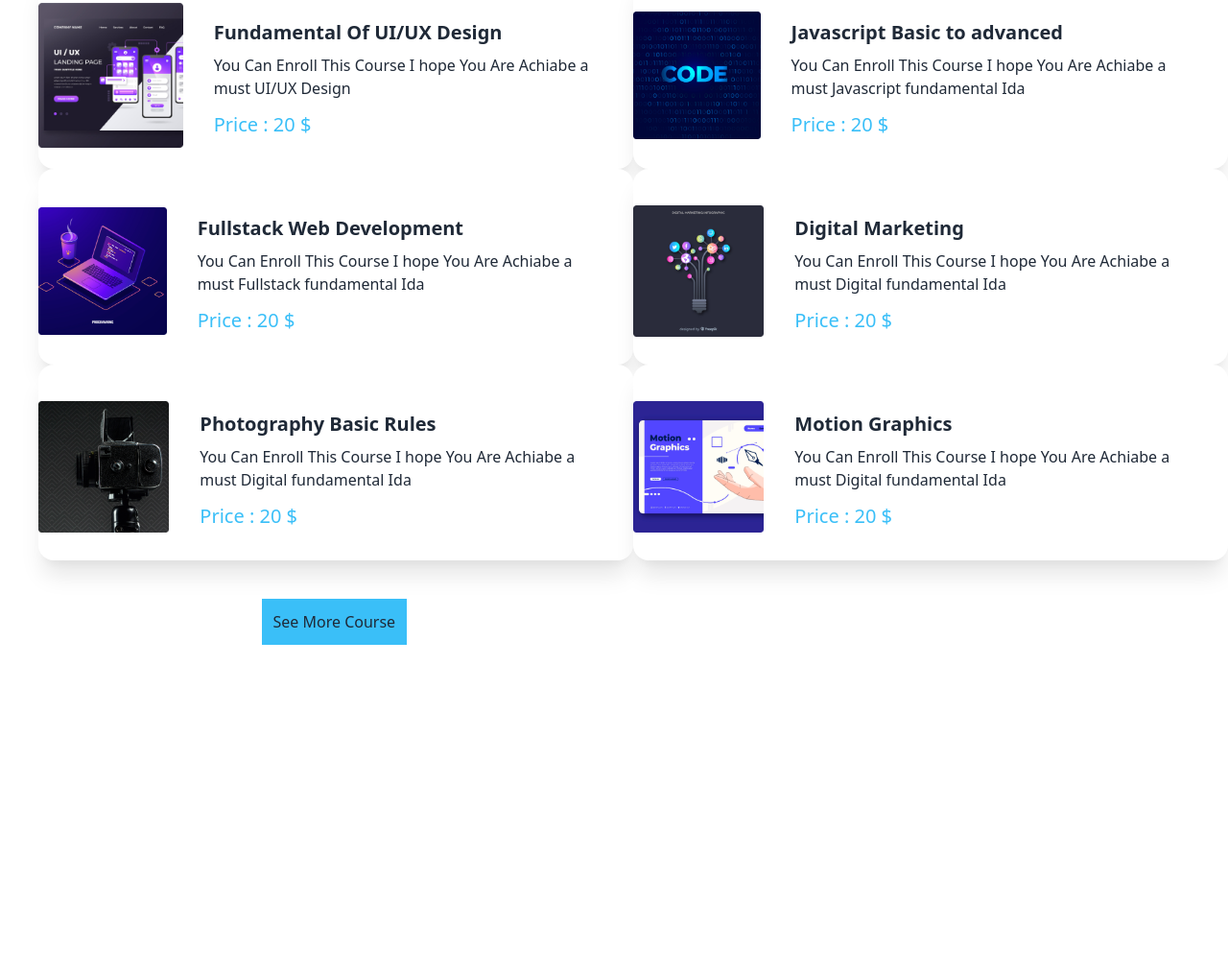
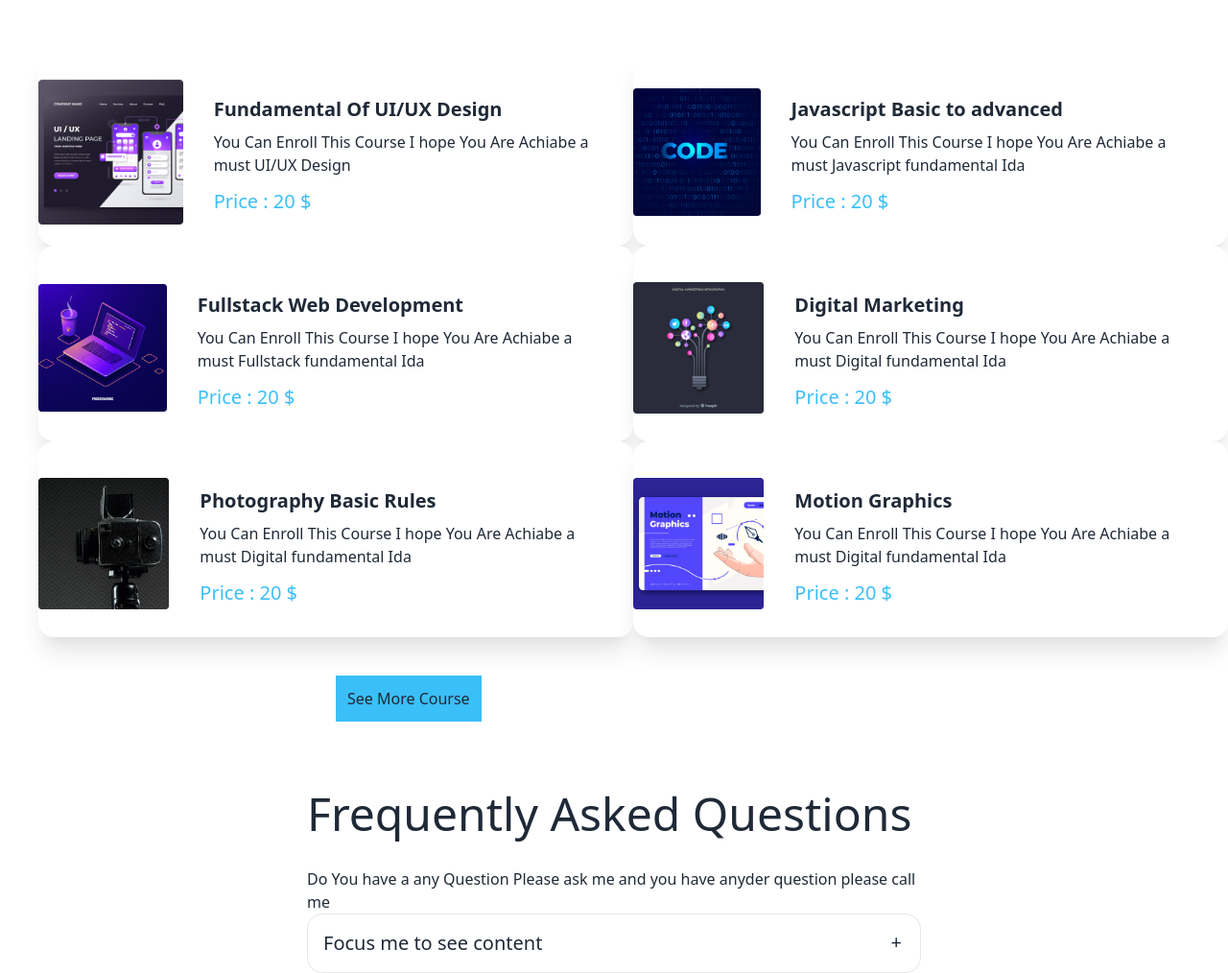
Before and after one commit to MasudSarder/three-assignment, a plain HTML site: page index.html in a window 1280 px wide. Shown: the part 1153-2167 px from the top of the page at 96% size. Before the commit the page ends 1825 px from the top, so only its background shows below. Drawn offline with nearby package versions, Linux system fonts and the light colour scheme.

Commit message:
last added

```diff
--- a/index.html
+++ b/index.html
@@ -81,7 +81,7 @@
     <!------------------ main section start  ---------------------->
     <main class=" pt-20">
         <section class="container pl-10">
-            <div class="w-2/4 mx-auto">
+            <div class="w-2/4 mx-auto pt-13 pb-20">
                 <h1 class="text-4xl text-center">Discover Our Popular <br> Course</h1>
                 <p class="text-1xl text-center">it is a long established fact that a readable will be distracted by the
                     readable content of a page when looking at last course</p>
@@ -127,7 +127,7 @@
                         <p class="pt-1 text-info text-bold text-xl">Price : 20 $</p>
                     </div>
                 </div>
-                <div class="card md:card-side lg:card-side bg-base-100 shadow-xl pt-2">
+                <div class="card md:card-side lg:card-side bg-base-100 shadow-xl pt-2 ">
                     <figure><img src="./images/course/course-6.png" alt="Movie" /></figure>
                     <div class="card-body">
                         <h2 class="card-title pt-2">Motion Graphics</h2>
@@ -135,9 +135,23 @@
                         <p class="pt-1 text-info text-bold text-xl">Price : 20 $</p>
                     </div>
                 </div>
-                <div class="w-1/4 mx-auto pt-10 ml-34">
-                    <button class=" p-3 bg-info text-center">See More Course</button>
-                </div>
+            </div>
+            <div class="w-2/4 mx-auto py-10">
+                <button class="p-3 bg-info text-center">See More Course</button>
+            </div>
+        </section>
+        <section class="">
+            <div class="w-2/4 mx-auto">
+                <h1 class="text-5xl py-8">Frequently Asked Questions</h1>
+                <p>Do You have a any Question Please ask me and you  have anyder question please call me </p>
+                <div tabindex="0" class="collapse collapse-plus border border-base-300 bg-base-100 rounded-box">
+                    <div class="collapse-title text-xl font-medium">
+                      Focus me to see content
+                    </div>
+                    <div class="collapse-content">
+                      <p>tabindex="0" attribute is necessary to make the div focusable</p>
+                    </div>
+                  </div>
             </div>
         </section>
     </main>
```
